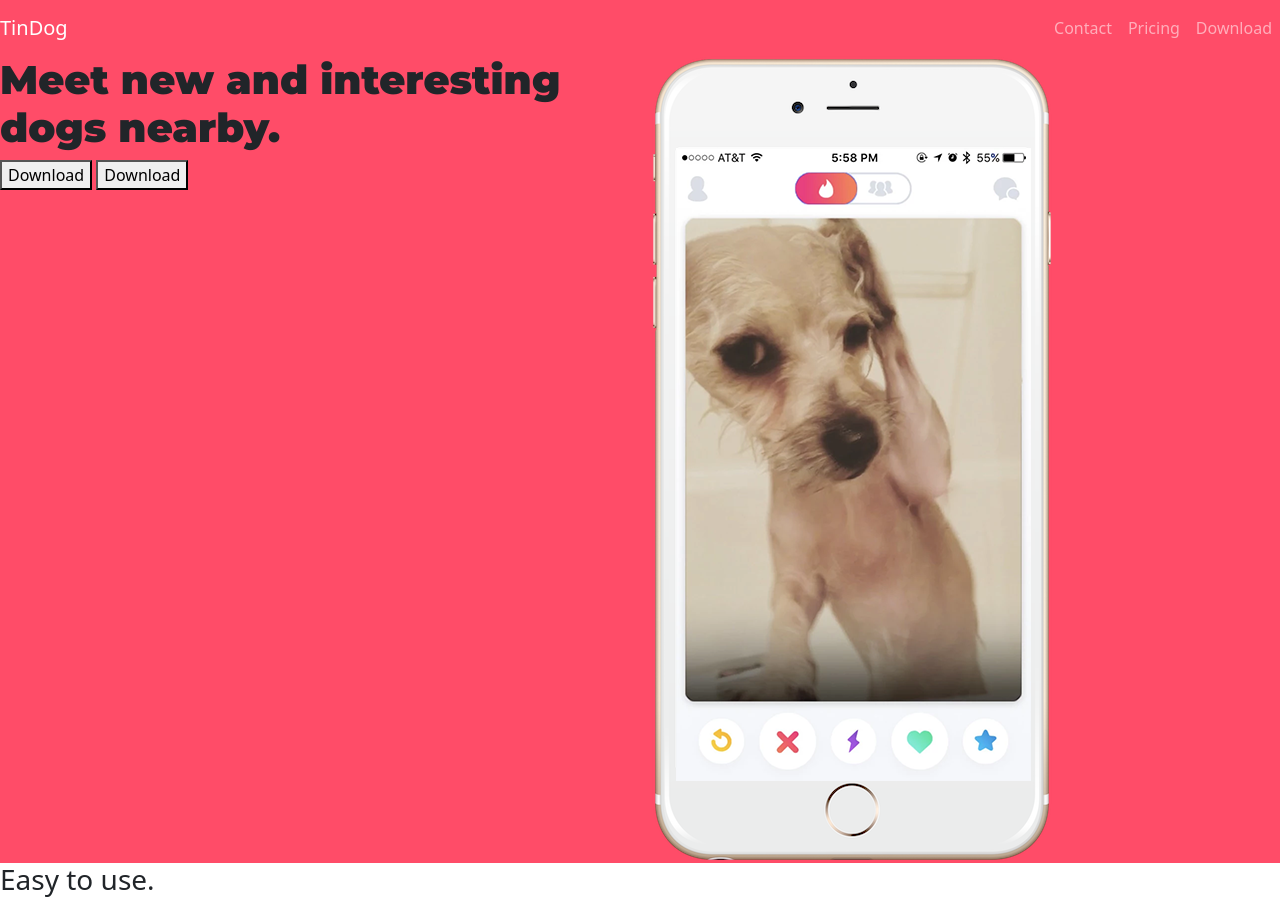
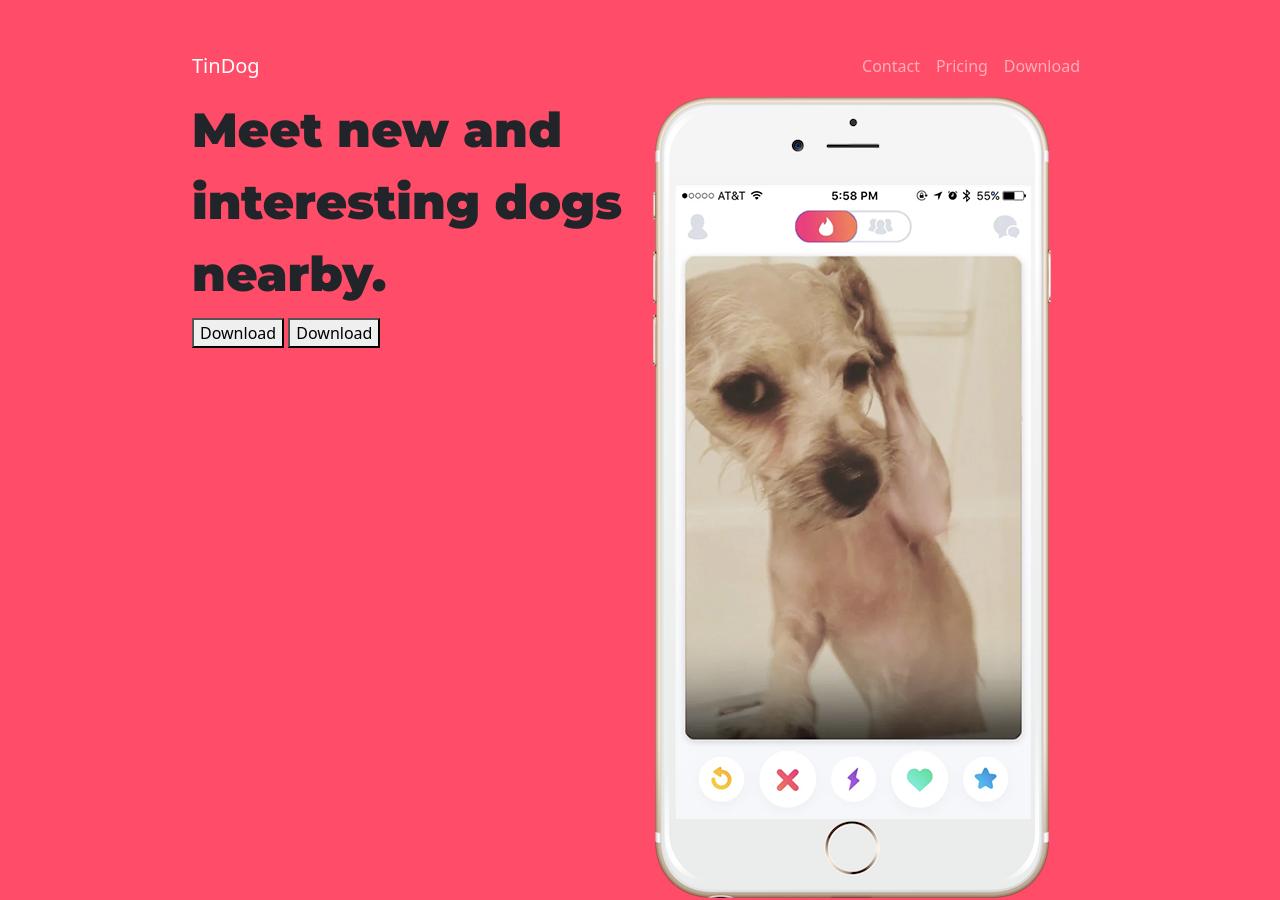
Before and after one commit to AndrewViktorov/TinDog, a plain HTML site: page index.html in a window 1280 px wide. Shown: the top 900 px of the page. Drawn offline with nearby package versions, Linux system fonts and the light colour scheme.

Commit message:
container added

```diff
--- a/css/styles.css
+++ b/css/styles.css
@@ -10,3 +10,7 @@ h1 {
     font-weight: 900;
     line-height: 1.5;
 }
+
+.container-fluid {
+    padding: 3% 15%;
+}
--- a/index.html
+++ b/index.html
@@ -4,19 +4,21 @@
 <head>
   <meta charset="utf-8">
   <title>TinDog</title>
-  <link rel="stylesheet" href="css/styles.css">
   <link href="https://cdn.jsdelivr.net/npm/bootstrap@5.0.0/dist/css/bootstrap.min.css" rel="stylesheet"
     integrity="sha384-wEmeIV1mKuiNpC+IOBjI7aAzPcEZeedi5yW5f2yOq55WWLwNGmvvx4Um1vskeMj0" crossorigin="anonymous">
 
 
   <link rel="preconnect" href="https://fonts.gstatic.com">
   <link href="https://fonts.googleapis.com/css2?family=Montserrat:wght@900&family=Ubuntu&display=swap" rel="stylesheet">
+  <link rel="stylesheet" href="css/styles.css">
+
 </head>
 
 <body>
 
   <section id="title">
 
+    <div class="container-fluid">
       <!-- Nav Bar -->
 
 
@@ -42,7 +44,7 @@
             </li>
           </ul>
         </div>
-      </div>
+
       </nav>
 
 
@@ -62,6 +64,7 @@
 
       </div>
 
+    </div>
   </section>
 
 
```
Lines whose indentation alone changed are shown as unchanged.
